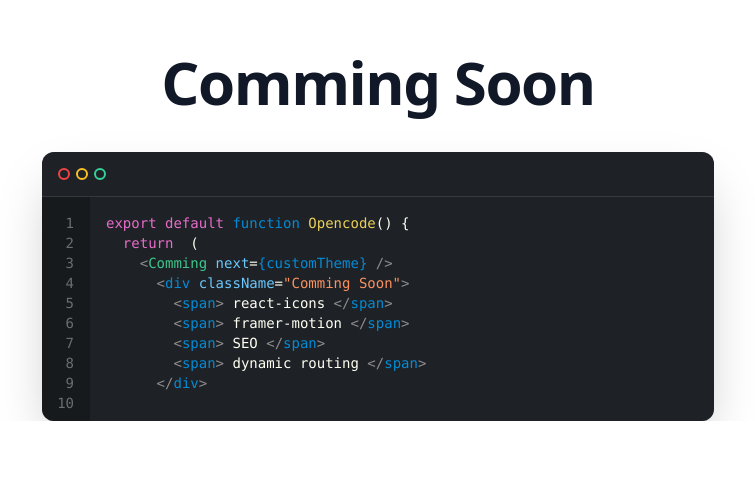
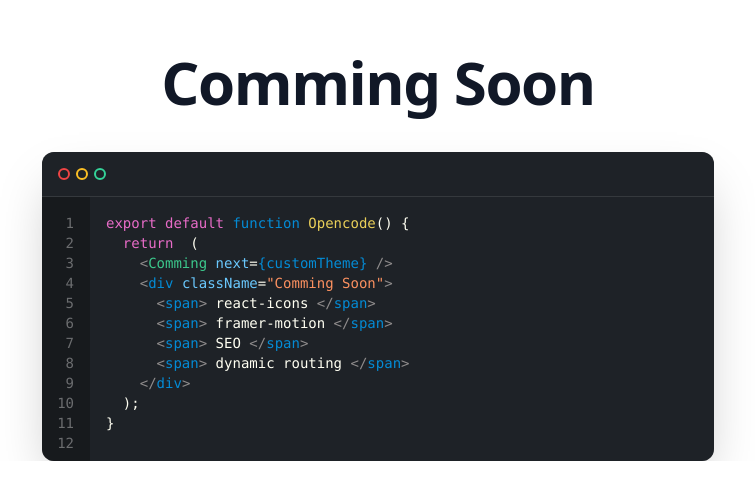
Before and after one commit to LeonardoSanx/opencode, a Next.js app: page / in a window 1280 px wide. Shown: the part 1774-2273 px from the top of the page, without its empty margins (262-1017 px from the left). Built offline with nearby package versions, Linux system fonts and the light colour scheme.

Commit message:
comming soon closing brakkets

```diff
--- a/pages/index.js
+++ b/pages/index.js
@@ -858,6 +858,8 @@ export default function Home() {
                       <span className="block">8</span>
                       <span className="block">9</span>
                       <span className="block">10</span>
+                      <span className="block">11</span>
+                      <span className="block">12</span>
                     </div>
                     <code className="flex-auto relative text-code-text block pt-2 mb-1 pl-2 ml-2 mr-2 overflow-auto scroll">
                       <span className="text-code-import block text-left">
@@ -886,7 +888,6 @@ export default function Home() {
                       <span className="text-code-brakket block text-left">
                         {"  "}
                         {"  "}
-                        {"  "}
                         {"<"}
                         <span className="text-code-tag">div </span>
                         <span className="text-code-attr-name">className</span>
@@ -898,7 +899,6 @@ export default function Home() {
                       </span>
 
                       <span className="text-code-brakket block text-left">
-                        {"  "}
                         {"  "}
                         {"  "}
                         {"  "}
@@ -914,7 +914,6 @@ export default function Home() {
                         {"  "}
                         {"  "}
                         {"  "}
-                        {"  "}
                         {"<"}
                         <span className="text-code-tag">span</span>
                         {">"}
@@ -927,7 +926,6 @@ export default function Home() {
                         {"  "}
                         {"  "}
                         {"  "}
-                        {"  "}
                         {"<"}
                         <span className="text-code-tag">span</span>
                         {">"}
@@ -937,7 +935,6 @@ export default function Home() {
                       </span>
 
                       <span className="text-code-brakket block text-left">
-                        {"  "}
                         {"  "}
                         {"  "}
                         {"  "}
@@ -955,9 +952,16 @@ export default function Home() {
                       <span className="text-code-brakket block text-left">
                         {"  "}
                         {"  "}
-                        {"  "}
                         {"<"}/<span className="text-code-tag">div</span>
                         {">"}
+                      </span>
+
+                      <span className="text-code-text block text-left">
+                        {"  "});
+                      </span>
+
+                      <span className="text-code-text block text-left">
+                        {"}"}
                       </span>
                     </code>
                   </pre>
```
